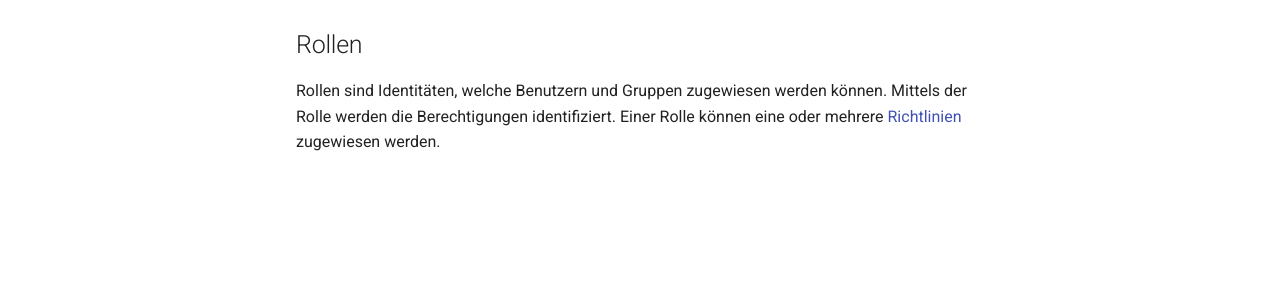
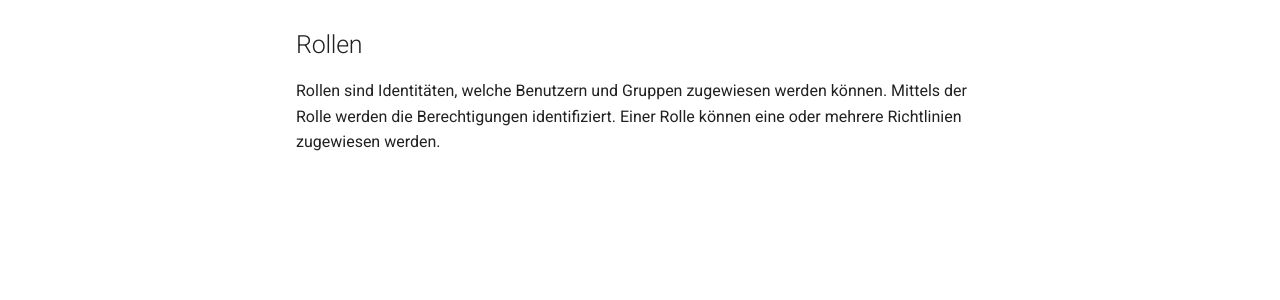
Before and after one commit to appsdock/docs, an MkDocs documentation site: the page built from docs/developer/identity-access/Identitäten.md, in a window 1280 px wide. Shown: the part 525-825 px from the top of the page. Built offline with MkDocs 1.6.1 and Material for MkDocs 9.7.7, drawn with Linux system fonts in a browser that asks for light colours; part of the change alters nothing that is shown.

```diff
--- a/docs/developer/identity-access/Identitäten.md
+++ b/docs/developer/identity-access/Identitäten.md
@@ -12,4 +12,4 @@ Benutzer können zu einer Gruppe zusammengefasst werden. Ein Benutzer kann mehre
 
 ## Rollen
 
-Rollen sind Identitäten, welche Benutzern und Gruppen zugewiesen werden können. Mittels der Rolle werden die Berechtigungen identifiziert. Einer Rolle können eine oder mehrere [Richtlinien](Richtlinien-und-Berechtigungen#Richtlinie) zugewiesen werden.
+Rollen sind Identitäten, welche Benutzern und Gruppen zugewiesen werden können. Mittels der Rolle werden die Berechtigungen identifiziert. Einer Rolle können eine oder mehrere Richtlinien zugewiesen werden.
```
